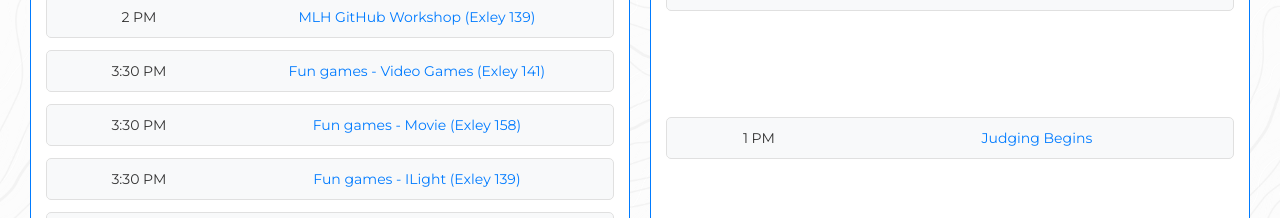
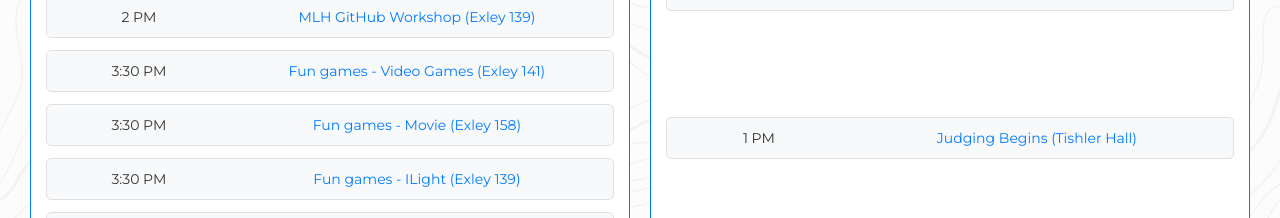
Before and after one commit to ananafrida/weshack-2024, a React (Create React App) app: page / in a window 1280 px wide. Shown: the part 6420-6638 px from the top of the page. Built offline with nearby package versions, Linux system fonts and the light colour scheme.

Commit message:
quick fix

```diff
--- a/src/Module/General.tsx
+++ b/src/Module/General.tsx
@@ -185,7 +185,7 @@ const schedule = [
         link: "https://google.com",
       },
       {
-        title: "Judging Begins",
+        title: "Judging Begins (Tishler Hall)",
         timings: "1 PM",
         link: "https://google.com",
       },
```
